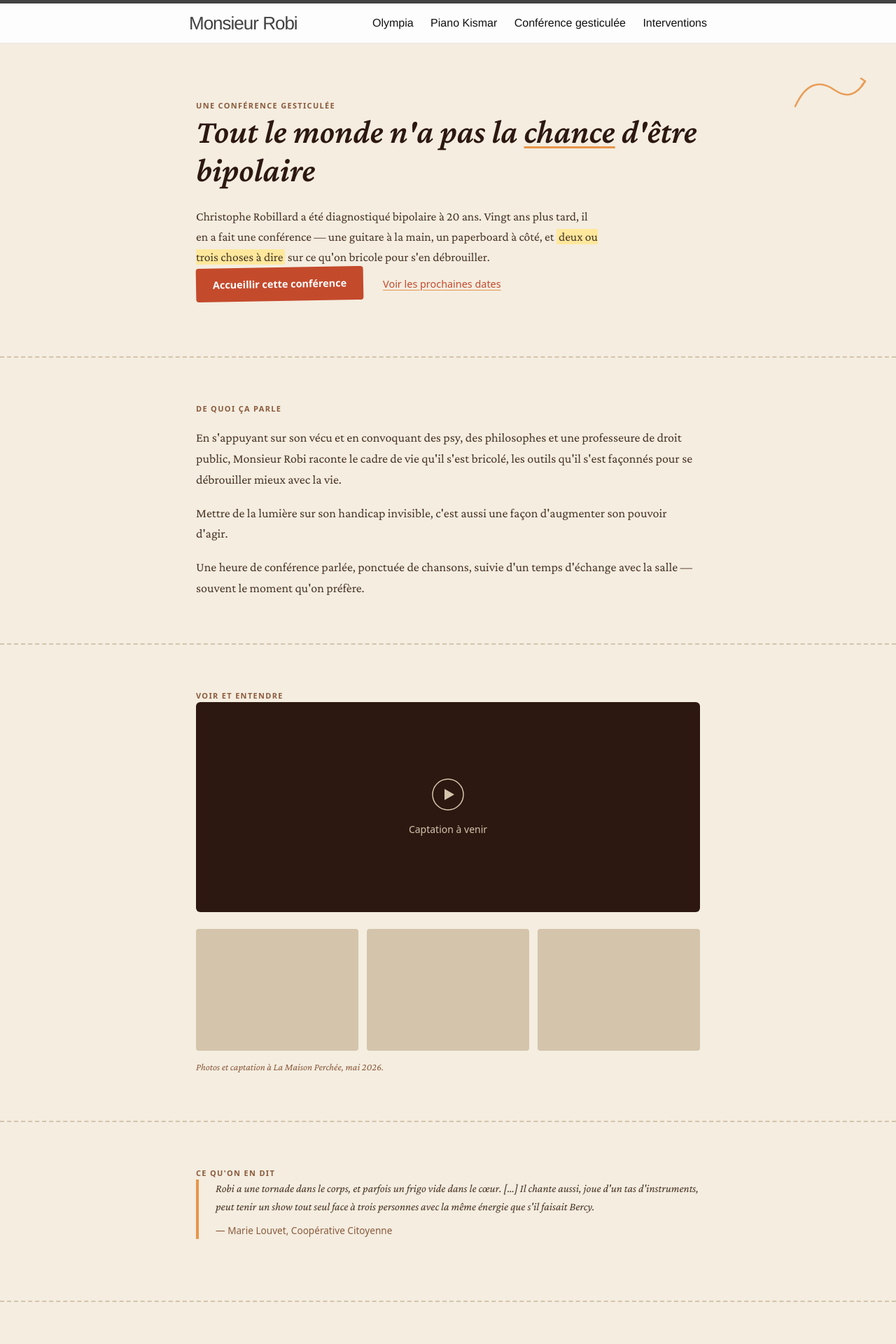
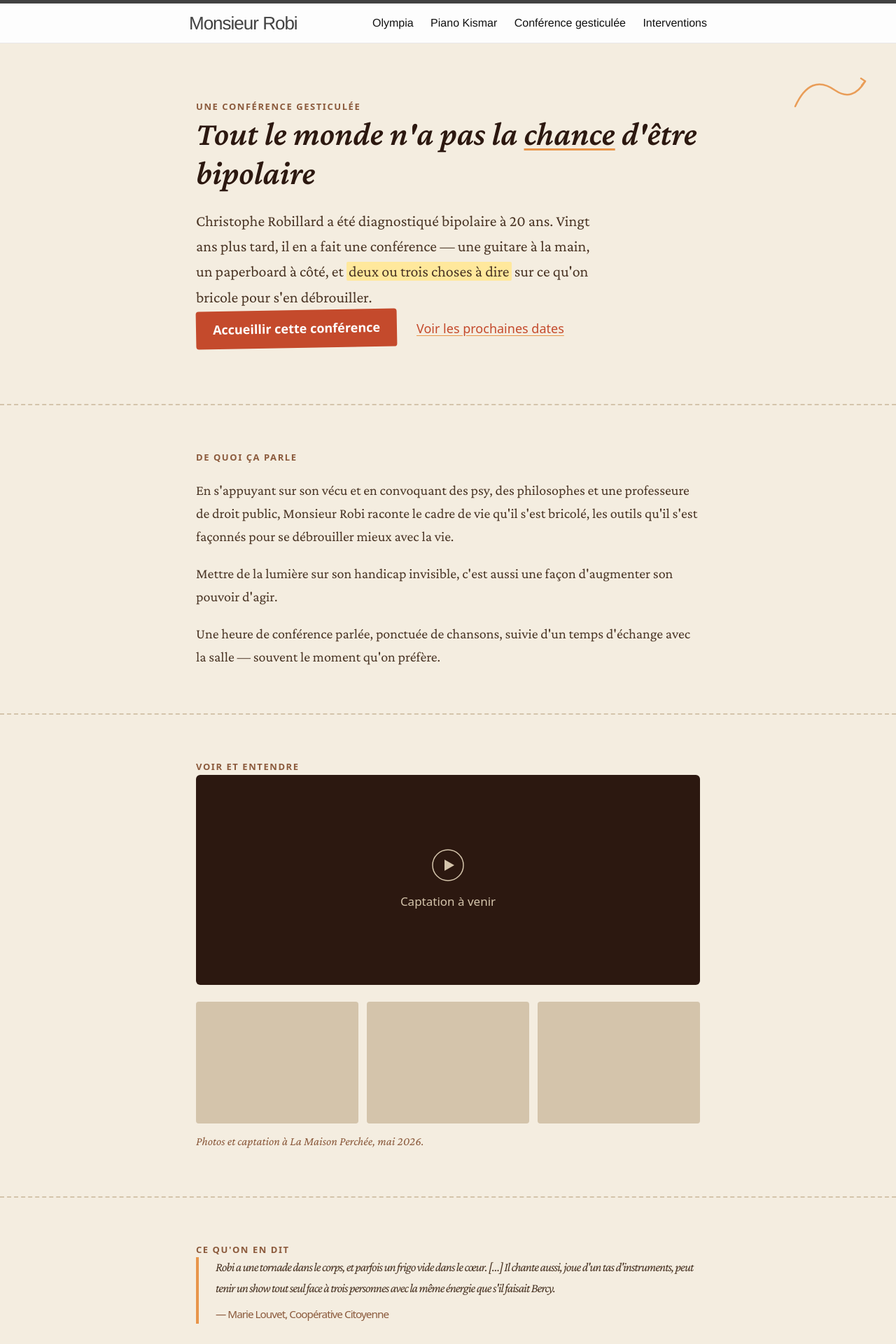
Before and after one commit to MonsieurRobi/monsieurrobi.github.io, a Jekyll site: the page built from 3-bipolaire.md, in a window 1280 px wide. Shown: the top 1920 px of the page at 70% size. Built offline with Jekyll 4.4.1, drawn with Linux system fonts in a browser that asks for light colours.

Commit message:
bump conf-label to 13px, ensure quote text at 1em
Co-Authored-By: Claude Sonnet 4.6 <noreply@anthropic.com>

```diff
--- a/_sass/_conf-bipolaire.scss
+++ b/_sass/_conf-bipolaire.scss
@@ -2,12 +2,17 @@
 // Toutes les règles sont scopées sous .conf-bipolaire.
 // Les couleurs et fontes viennent des CSS custom properties injectées
 // depuis propositions.yml via head.html.
+//
+// Convention tailles :
+//   - em  → texte contenu (scale avec la base 20px du composant)
+//   - rem → titres display uniquement (clamp viewport-aware)
+//   - px  → labels UI figés (conf-label)
 
 .conf-bipolaire {
   background-color: var(--color-bg-primary);
   color: var(--color-text-secondary);
   font-family: var(--font-serif);
-  font-size: 18px;
+  font-size: 20px;
   line-height: 1.65;
 
   p { margin-bottom: 0; }
@@ -50,11 +55,11 @@
 
 
 // -----------------------------------------------
-// Label sépia (uppercase, small caps)
+// Label sépia (uppercase, figé à 11px volontairement)
 // -----------------------------------------------
 .conf-label {
   font-family: var(--font-sans);
-  font-size: 11px;
+  font-size: 13px;
   font-weight: 600;
   letter-spacing: 0.12em;
   text-transform: uppercase;
@@ -89,6 +94,7 @@
   }
 }
 
+// rem intentionnel : taille display ancrée viewport
 .conf-title {
   font-family: var(--font-serif);
   font-size: clamp(1.9rem, 5vw, 3rem);
@@ -107,7 +113,7 @@
 }
 
 .conf-pitch {
-  font-size: 1.1rem;
+  font-size: 1.1em;
   color: var(--color-text-secondary);
   max-width: 580px;
   margin-bottom: 36px;
@@ -135,7 +141,7 @@
 .conf-btn {
   display: inline-block;
   font-family: var(--font-sans);
-  font-size: 0.9rem;
+  font-size: 0.9em;
   font-weight: 600;
   padding: 12px 24px;
   border-radius: 4px;
@@ -159,7 +165,7 @@
 
 .conf-link--arrow {
   font-family: var(--font-sans);
-  font-size: 0.9rem;
+  font-size: 0.9em;
   color: var(--color-text-secondary);
   text-decoration: underline;
   text-decoration-color: var(--color-accent-soft);
@@ -172,7 +178,7 @@
 
 .conf-link--underline {
   font-family: var(--font-sans);
-  font-size: 0.9rem;
+  font-size: 0.9em;
   color: var(--color-accent-strong);
   text-decoration: underline;
   text-decoration-color: var(--color-accent-strong);
@@ -197,7 +203,7 @@
   margin-bottom: 24px;
   color: var(--color-border-soft);
   font-family: var(--font-sans);
-  font-size: 0.875rem;
+  font-size: 0.85em;
 }
 
 .conf-video {
@@ -242,7 +248,7 @@
 
 .conf-caption {
   font-style: italic;
-  font-size: 0.875rem;
+  font-size: 0.85em;
   color: var(--color-text-muted);
 }
 
@@ -255,11 +261,10 @@
   padding-left: 24px;
   margin: 0 0 24px;
   color: inherit;
-  font-size: 1rem;
-  letter-spacing: 0;
 
   p {
     font-style: italic;
+    font-size: 1em;
     color: var(--color-text-secondary);
     margin-bottom: 10px;
   }
@@ -267,7 +272,7 @@
 
 .conf-quote__attr {
   font-family: var(--font-sans);
-  font-size: 0.85rem;
+  font-size: 0.85em;
   color: var(--color-text-muted);
   font-style: normal;
 
@@ -306,13 +311,13 @@
 .conf-date-item__day {
   font-family: var(--font-serif);
   font-weight: 600;
-  font-size: 1.05rem;
+  font-size: 1.05em;
   color: var(--color-text-primary);
 }
 
 .conf-date-item__year {
   font-family: var(--font-sans);
-  font-size: 0.8rem;
+  font-size: 0.8em;
   color: var(--color-text-muted);
 }
 
@@ -329,7 +334,7 @@
 
   span {
     font-family: var(--font-sans);
-    font-size: 0.875rem;
+    font-size: 0.875em;
     color: var(--color-text-muted);
   }
 }
@@ -344,7 +349,7 @@
 
   span {
     font-family: var(--font-sans);
-    font-size: 0.875rem;
+    font-size: 0.875em;
     color: var(--color-text-muted);
   }
 }
@@ -353,6 +358,8 @@
 // -----------------------------------------------
 // Accueillir (hosting)
 // -----------------------------------------------
+
+// rem intentionnel : titres display ancrés viewport
 .conf-heading {
   font-family: var(--font-serif);
   font-size: clamp(1.4rem, 3vw, 1.9rem);
@@ -364,12 +371,12 @@
 }
 
 .conf-heading--sm {
-  font-size: 1.3rem;
+  font-size: 1.3em;
 }
 
 .conf-subheading {
   font-family: var(--font-serif);
-  font-size: 1.2rem;
+  font-size: 1.2em;
   font-style: italic;
   font-weight: 600;
   color: var(--color-text-primary);
@@ -407,7 +414,7 @@
 
   th {
     font-family: var(--font-sans);
-    font-size: 0.8rem;
+    font-size: 0.8em;
     font-weight: 600;
     color: var(--color-text-muted);
     width: 110px;
@@ -417,7 +424,7 @@
 
   td {
     color: var(--color-text-primary);
-    font-size: 0.95rem;
+    font-size: 0.95em;
   }
 }
 
@@ -437,14 +444,14 @@
   strong {
     display: block;
     font-family: var(--font-sans);
-    font-size: 0.875rem;
+    font-size: 0.875em;
     font-weight: 600;
     margin-bottom: 6px;
   }
 
   p {
     margin: 0;
-    font-size: 0.95rem;
+    font-size: 0.95em;
     color: var(--color-text-secondary);
   }
 
@@ -466,7 +473,7 @@
 
 .conf-pricing__conclusion {
   color: var(--color-text-muted);
-  font-size: 0.95rem;
+  font-size: 0.95em;
   margin-top: 4px;
 }
 
@@ -483,7 +490,7 @@
   p {
     color: var(--color-border-soft);
     margin-bottom: 28px;
-    font-size: 1rem;
+    font-size: 1em;
   }
 }
 
```
